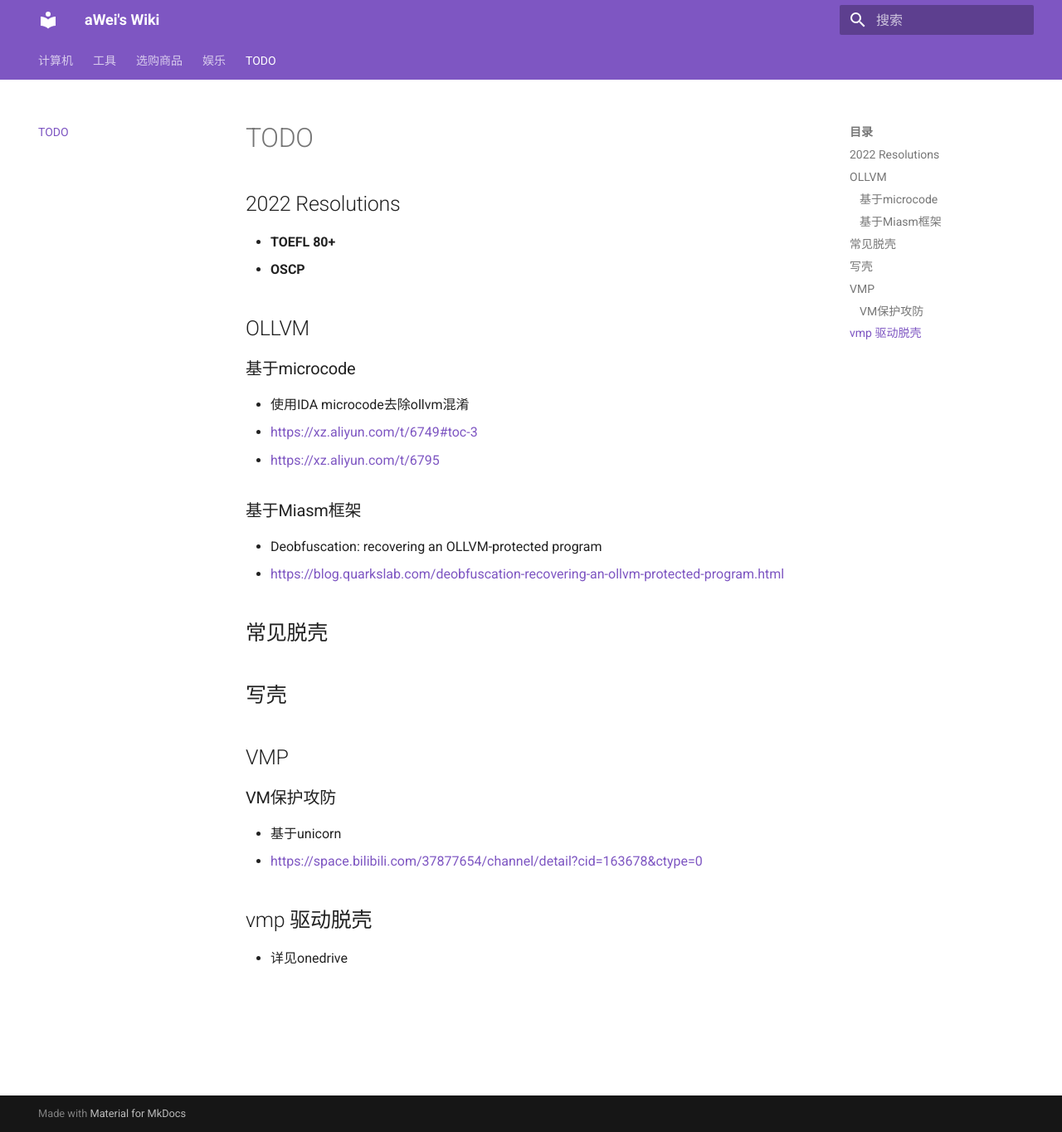
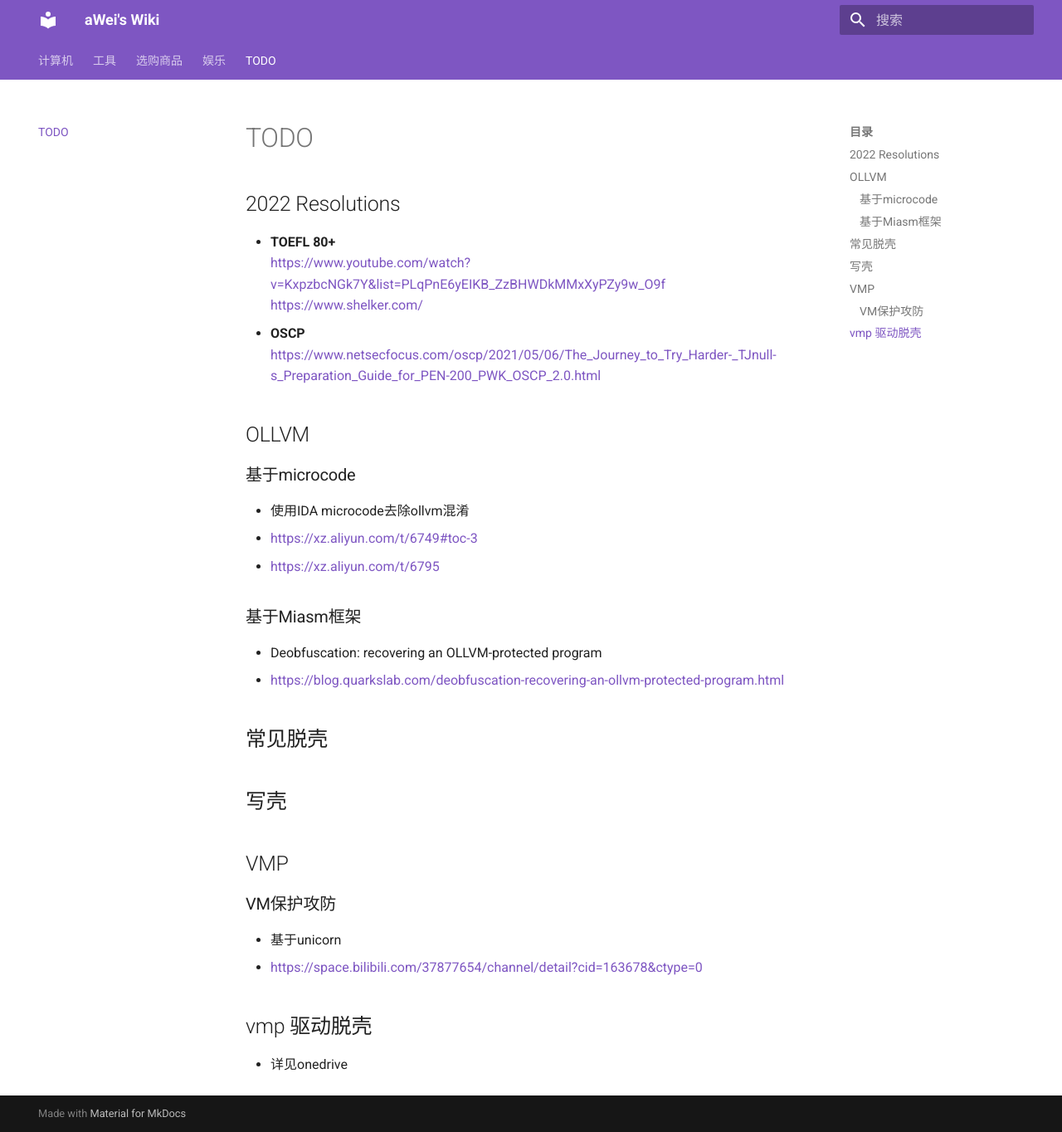
Before and after one commit to JA1E0/wiki, an MkDocs documentation site: the page built from docs/todo.md, in a window 1280 px wide and 1364 px high. Shown: the whole window at 83% size. Built offline with MkDocs 1.6.1 and Material for MkDocs 9.7.7, drawn with Linux system fonts in a browser that asks for light colours; old or Windows-style settings are respelled for this version of MkDocs.

Commit message:
quick push

```diff
--- a/docs/todo.md
+++ b/docs/todo.md
@@ -6,7 +6,10 @@
 ## 2022 Resolutions
 
 - **TOEFL 80+**
-- **OSCP**
+  <br>https://www.youtube.com/watch?v=KxpzbcNGk7Y&list=PLqPnE6yEIKB_ZzBHWDkMMxXyPZy9w_O9f
+  <br>https://www.shelker.com/
+- **OSCP**<br>
+ https://www.netsecfocus.com/oscp/2021/05/06/The_Journey_to_Try_Harder-_TJnull-s_Preparation_Guide_for_PEN-200_PWK_OSCP_2.0.html
 
 ## OLLVM
 
```
